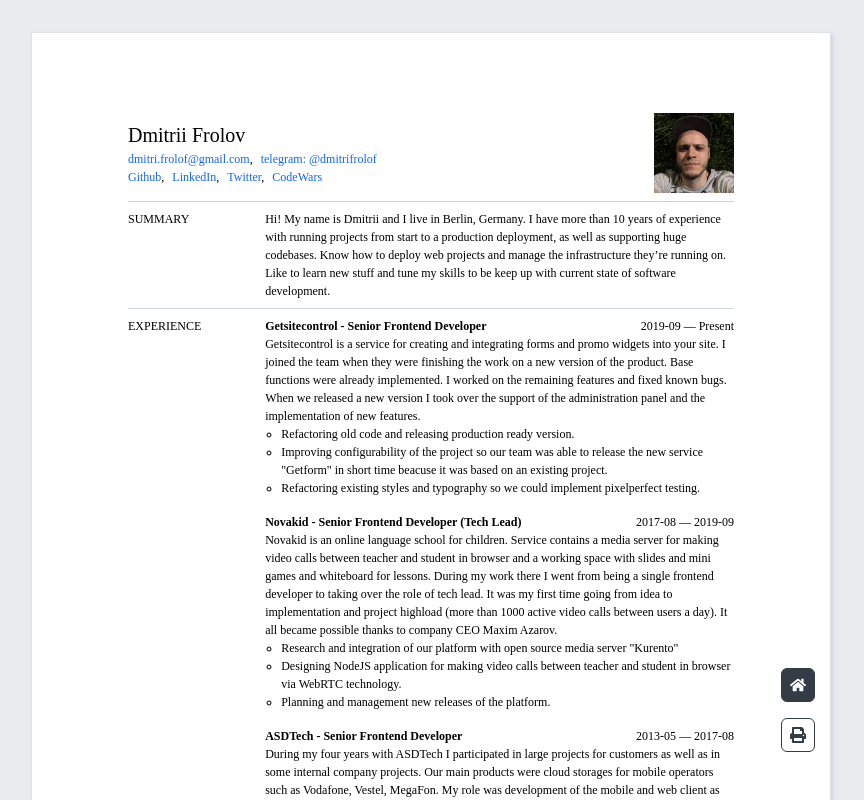
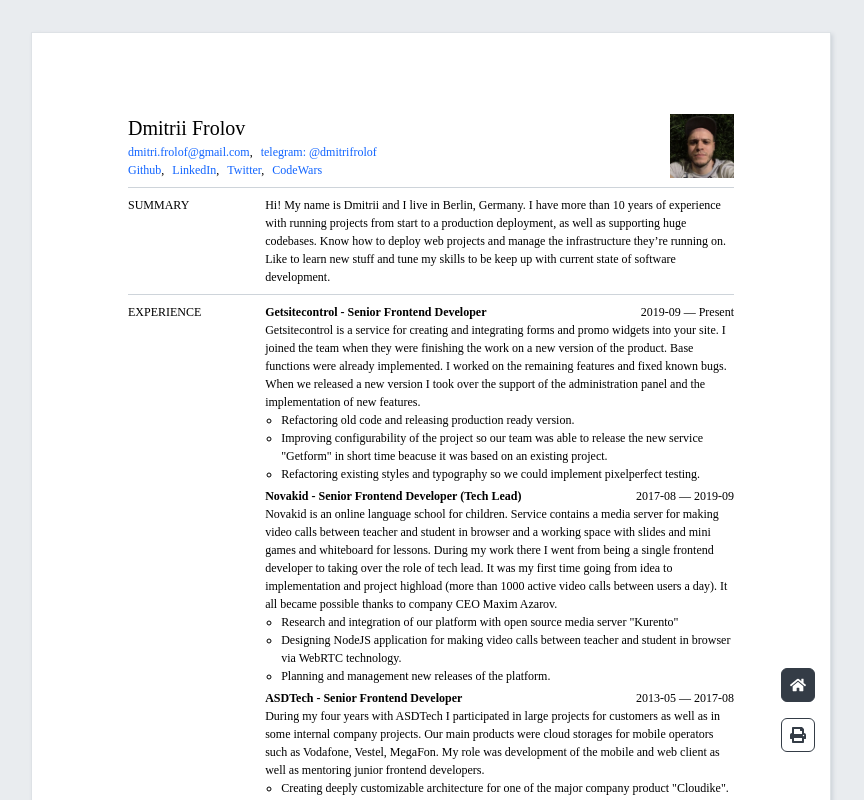
Before and after one commit to d42f/cv, a Next.js app: page /resume in a window 1280 px wide. Shown: the top 800 px of the page, without its empty margins (209-1073 px from the left). Built offline with nearby package versions, Linux system fonts and the light colour scheme.

Commit message:
fit document for single page

```diff
--- a/src/components/ResumeDocument.module.scss
+++ b/src/components/ResumeDocument.module.scss
@@ -12,7 +12,7 @@
   font-family: $font-family-serif;
   font-size: $font-size-sm;
 
-  @include media-breakpoint-up(md) {
+  @include media-breakpoint-up(sm) {
     padding: 2rem;
   }
 
@@ -87,7 +87,7 @@
   display: flex;
   flex-flow: column;
 
-  @include media-breakpoint-up(md) {
+  @include media-breakpoint-up(sm) {
     flex-flow: row nowrap;
     align-items: center;
   }
@@ -101,15 +101,13 @@
 .photo {
   display: none;
 
-  @include media-breakpoint-up(md) {
+  @include media-breakpoint-up(sm) {
     display: block;
-    width: 5rem;
     margin: 0 0 0 1rem;
   }
 
   @media print {
     display: block;
-    width: 5rem;
     margin: 0 0 0 1rem;
   }
 }
@@ -145,7 +143,7 @@
   flex-flow: column;
   align-items: flex-start;
 
-  @include media-breakpoint-up(md) {
+  @include media-breakpoint-up(sm) {
     flex-flow: row nowrap;
   }
 }
@@ -153,7 +151,7 @@
 .sectionLabel {
   text-transform: uppercase;
 
-  @include media-breakpoint-up(md) {
+  @include media-breakpoint-up(sm) {
     width: 20%;
     margin: 0 1rem 0 0;
   }
@@ -163,7 +161,7 @@
   flex: 1;
   display: flex;
   flex-flow: column;
-  row-gap: 1rem;
+  row-gap: 0.25rem;
 }
 
 .point {
@@ -175,7 +173,7 @@
   display: flex;
   flex-flow: column;
 
-  @include media-breakpoint-up(md) {
+  @include media-breakpoint-up(sm) {
     flex-flow: row nowrap;
   }
 
@@ -192,7 +190,7 @@
 .pointSubtitle {
   white-space: nowrap;
 
-  @include media-breakpoint-up(md) {
+  @include media-breakpoint-up(sm) {
     margin: 0 0 0 1rem;
   }
 }
--- a/src/components/ResumeDocument.tsx
+++ b/src/components/ResumeDocument.tsx
@@ -149,7 +149,7 @@ export const ResumeDocument = ({ className }: ResumeDocumentProps): JSX.Element
             <Links items={CONTACTS} />
             <Links items={LINKS} />
           </div>
-          <Image className={styles.photo} src="/avatar_small.jpg" width={80} height={80} alt="" />
+          <Image className={styles.photo} src="/avatar_small.jpg" width={64} height={64} alt="" />
         </section>
         <hr className={styles.separator} />
         <Section label="Summary">
--- a/src/resume.yaml
+++ b/src/resume.yaml
@@ -10,7 +10,7 @@ links:
   instagram: https://www.instagram.com/born2bunicorn/
   facebook: https://www.facebook.com/dmitri.frolof
   codewars: https://www.codewars.com/users/d42f
-skills: React, Webpack, TypeScript, JavaScript, Redux, RTK, SCSS, styled-components, AngularJS, Node.js, SPA, PWA, REST API, WebRTC
+skills: React, Webpack, TypeScript, JavaScript, Redux & RTK, SCSS, styled-components, Angular, Node.js, SPA, PWA, REST API, WebRTC
 methodologies: Agile, Kanban, Scrum
 languages: English (read, write, speak), Russian (native)
 interests: Traveling, Crossfit, Videogames, Reading, Cooking
```
